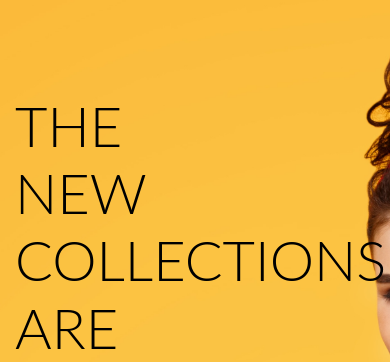
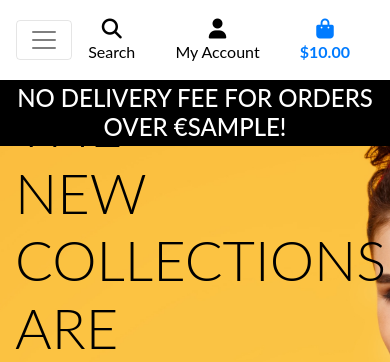
Before and after one commit to Jddelara01/desire_beauty_v1, a Django app: template home/templates/home/index.html in a window 390 px wide. Shown: the top 362 px of the page. Run offline with Django 3.2, Linux system fonts and the light colour scheme; the template is opened without the code that fills it: most values are stand-ins (such as "Sample title", 1, 10 or a date in 2020); parts of the project's set-up code (start-up, migrations or seed data) failed here and were passed over; some libraries are stand-ins or nearby versions.

Commit message:
add navbar and mobile navbar view

```diff
--- a/static/css/base.css
+++ b/static/css/base.css
@@ -56,6 +56,10 @@ body {
     border: 1px solid black !important;
 }
 
+.bg-black {
+    background: #000 !important;
+}
+
 /* -------------------------------- Media Queries */
 
 /* Slightly larger container on xl screens */
--- a/templates/base.html
+++ b/templates/base.html
@@ -52,7 +52,8 @@
             <div class="col-12 col-lg-4 my-auto py-1 py-lg-0">
                 <form method="GET" action="">
                     <div class="input-group w-100">
-                        <input type="text" class="form-control border border-black rounded-0" name="q" placeholder="Search">
+                        <input type="text" class="form-control border border-black rounded-0" name="q"
+                            placeholder="Search">
                         <div class="input-group-append">
                             <button class="form-control btn btn-black border border-black rounded-0" type="submit">
                                 <span class="icon">
@@ -66,7 +67,8 @@
             <div class="col-12 col-lg-4 my-auto py-1 py-lg-0">
                 <ul class="list-inline list-unstyled text-center text-lg-right my-0">
                     <li class="list-inline-item dropdown">
-                        <a href="#" class="text-black nav-link" id="user-options" data-toggle="dropdown" aria-haspopup="true" aria-expanded="false">
+                        <a href="#" class="text-black nav-link" id="user-options" data-toggle="dropdown"
+                            aria-haspopup="true" aria-expanded="false">
                             <div class="text-center">
                                 <div><i class="fas fa-user fa-lg"></i></div>
                                 <p class="my-0">My Account</p>
@@ -86,7 +88,8 @@
                         </div>
                     </li>
                     <li class="list-inline-item">
-                        <a class="{% if grand_total %}text-info font-weight-bold{% else %}text-black{% endif %} nav-link" href="">
+                        <a class="{% if grand_total %}text-info font-weight-bold{% else %}text-black{% endif %} nav-link"
+                            href="">
                             <div class="text-center">
                                 <div><i class="fas fa-shopping-bag fa-lg"></i></div>
                                 <p class="my-0">
@@ -100,6 +103,20 @@
                         </a>
                     </li>
                 </ul>
+            </div>
+        </div>
+        <div class="row bg-white">
+            <nav class="navbar navbar-expand-lg navbar-light w-100">
+                <button class="navbar-toggler" type="button" data-toggle="collapse" data-target="#main-nav" aria-controls="main-nav" aria-expanded="false" aria-label="Toggle navigation">
+                    <span class="navbar-toggler-icon"></span>
+                </button>
+                {% include 'includes/mobile-top-header.html' %}
+                {% include 'includes/main-nav.html' %}
+            </nav>
+        </div>
+        <div id="delivery-banner" class="row text-center">
+            <div class="col bg-black text-white">
+                <h4 class="logo-font my-1">No delivery fee for orders over €{{ free_shipping_threshold }}!</h4>
             </div>
         </div>
     </header>
--- /dev/null
+++ b/templates/includes/main-nav.html
@@ -0,0 +1,50 @@
+<div class="collapse navbar-collapse" id="main-nav">
+    <ul class="navbar-nav w-auto mx-auto">
+        <li class="nav-item dropdown">
+            <a class="logo-font font-weight-bold nav-link text-black mr-5" href="#" id="all-products-link" data-toggle="dropdown" aria-haspopup="true" aria-expanded="false">
+                All Products
+            </a>
+            <div class="dropdown-menu border-0" aria-labelledby="all-products-link">
+                <a href="" class="dropdown-item">By Price</a>
+                <a href="" class="dropdown-item ">By Rating</a>
+                <a href="" class="dropdown-item ">By Category</a>
+                <a href="" class="dropdown-item">All Products</a>
+            </div>
+        </li>
+
+        <li class="nav-item dropdown">
+            <a class="logo-font font-weight-bold nav-link text-black mr-5" href="#" id="clothing-link" data-toggle="dropdown" aria-haspopup="true" aria-expanded="false">
+                Clothing
+            </a>
+            <div class="dropdown-menu border-0" aria-labelledby="clothing-link">
+                <a href="" class="dropdown-item">Activewear &amp; Essentials</a>
+                <a href="" class="dropdown-item">Jeans</a>
+                <a href="" class="dropdown-item">Shirts</a>
+                <a href="" class="dropdown-item">All Clothing</a>
+            </div>
+        </li>
+
+        <li class="nav-item dropdown">
+            <a class="logo-font font-weight-bold nav-link text-black mr-5" href="#" id="homeware-link" data-toggle="dropdown" aria-haspopup="true" aria-expanded="false">
+                Homeware
+            </a>
+            <div class="dropdown-menu border-0" aria-labelledby="homeware-link">
+                <a href="" class="dropdown-item">Bed &amp; Bath</a>
+                <a href="" class="dropdown-item">Kitchen &amp; Dining</a>
+                <a href="" class="dropdown-item">All Homeware</a>
+            </div>
+        </li>
+
+        <li class="nav-item dropdown">
+            <a class="logo-font font-weight-bold nav-link text-black" href="#" id="specials-link" data-toggle="dropdown" aria-haspopup="true" aria-expanded="false">
+                Special Offers
+            </a>
+            <div class="dropdown-menu border-0" aria-labelledby="specials-link">
+                <a href="" class="dropdown-item">New Arrivals</a>
+                <a href="" class="dropdown-item">Deals</a>
+                <a href="" class="dropdown-item">Clearance</a>
+                <a href="" class="dropdown-item">All Specials</a>
+            </div>
+        </li>
+    </ul>
+</div>
--- /dev/null
+++ b/templates/includes/mobile-top-header.html
@@ -0,0 +1,56 @@
+<li class="list-inline-item">
+    <a class="text-black nav-link d-block d-lg-none" href="#" id="mobile-search" data-toggle="dropdown" aria-haspopup="true" aria-expanded="false">
+        <div class="text-center">
+            <div><i class="fas fa-search fa-lg"></i></div>
+            <p class="my-0">Search</p>
+        </div>
+    </a>
+    <div class="dropdown-menu border-0 w-100 p-3 rounded-0 my-0" aria-labelledby="mobile-search">
+        <form class="form" method="GET" action="">
+            <div class="input-group w-100">
+                <input class="form-control border border-black rounded-0" type="text" name="q" placeholder="Search">
+                <div class="input-group-append">
+                    <button class="form-control form-control btn btn-black border border-black rounded-0" type="submit">
+                        <span class="icon">
+                            <i class="fas fa-search"></i>
+                        </span>
+                    </button>
+                </div>
+            </div>
+        </form>
+    </div>
+</li>
+<li class="list-inline-item dropdown">
+    <a class="text-black nav-link d-block d-lg-none" href="#" id="user-options" data-toggle="dropdown" aria-haspopup="true" aria-expanded="false">
+        <div class="text-center">
+            <div><i class="fas fa-user fa-lg"></i></div>
+            <p class="my-0">My Account</p>
+        </div>
+    </a>
+    <div class="dropdown-menu border-0" aria-labelledby="user-options">
+        {% if request.user.is_authenticated %}
+            {% if request.user.is_superuser %}
+                <a href="{% url 'account_logout' %}" class="dropdown-item">Manage Product</a>
+            {% endif %}
+            <a href="" class="dropdown-item">My Details</a>
+            <a href="{% url 'account_logout' %}" class="dropdown-item">Logout</a>
+        {% else %}
+            <a href="{% url 'account_signup' %}" class="dropdown-item">Sign Up</a>
+            <a href="{% url 'account_login' %}" class="dropdown-item">Login</a>
+        {% endif %}
+    </div>
+</li>
+<li class="list-inline-item">
+    <a class="{% if grand_total %}text-primary font-weight-bold{% else %}text-black{% endif %} nav-link d-block d-lg-none" href="">
+        <div class="text-center">
+            <div><i class="fas fa-shopping-bag fa-lg"></i></div>
+            <p class="my-0">
+                {% if grand_total %}
+                    ${{ grand_total|floatformat:2 }}
+                {% else %}
+                    $0.00
+                {% endif %}
+            </p>
+        </div>
+    </a>
+</li>
```
Lines whose indentation alone changed are shown as unchanged.
